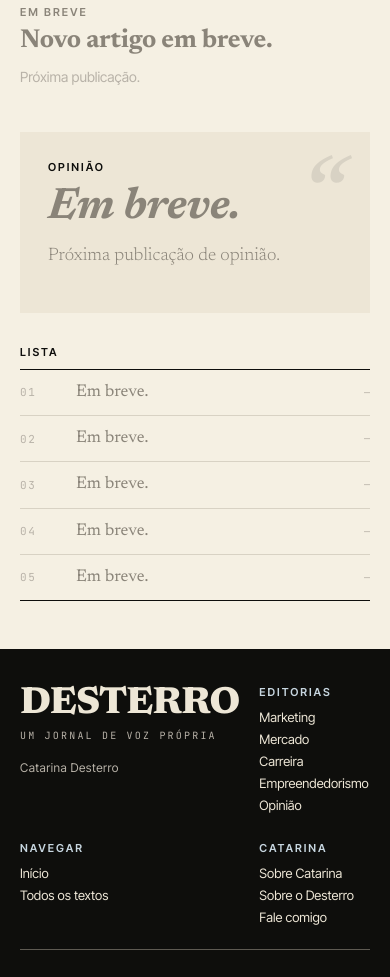
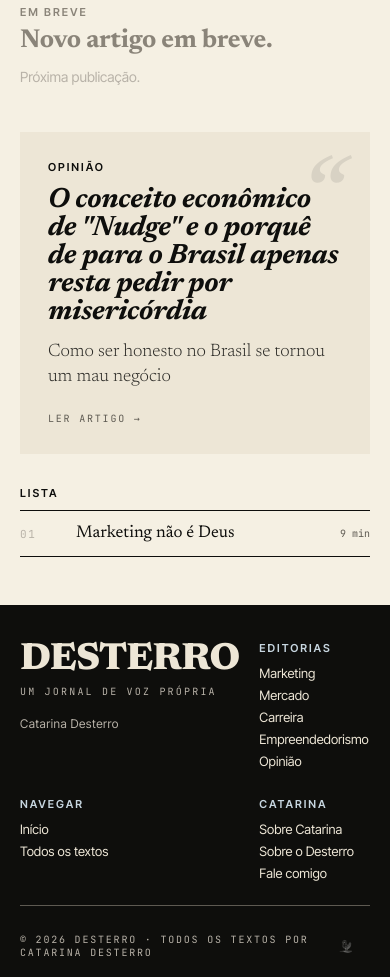
Before and after one commit to catarinaadesterro/desterro, a Next.js app: page / in a window 390 px wide. Shown: the part 2120-3097 px from the top of the page. Built offline with nearby package versions, Linux system fonts and the light colour scheme.

Commit message:
Homepage dinâmica + fix imagem mobile (cover 240px)
- Rail direito, lista e seção Opinião agora mostram artigos reais
- Todo artigo novo aparece automaticamente na home
- Mobile: hero image com altura fixa 240px e cover

https://claude.ai/code/session_01CtW76Le6pnNMz5KMmju2NP

```diff
--- a/src/app/globals.css
+++ b/src/app/globals.css
@@ -235,6 +235,13 @@ h1, h2, h3, h4, p { overflow-wrap: break-word; word-break: break-word; }
 .author-box-link > div { transition: background .15s; }
 .author-box-link:hover > div { background: var(--blue) !important; }
 
+/* Hero image: natural on desktop, fixed height on mobile */
+.hero-img img { width: 100%; height: auto; display: block; }
+@media (max-width: 640px) {
+  .hero-img { height: 240px !important; }
+  .hero-img img { height: 240px; object-fit: cover; object-position: center top; }
+}
+
 /* Mobile: ≤ 640px */
 @media (max-width: 640px) {
   .rg-3col { grid-template-columns: 1fr; }
--- a/src/app/page.tsx
+++ b/src/app/page.tsx
@@ -2,15 +2,17 @@ import { UtilityBar, FullHeader } from '@/components/Header';
 import { Footer } from '@/components/Footer';
 import { ArticleCard } from '@/components/ArticleCard';
 import { EngravedPlaceholder } from '@/components/EngravedPlaceholder';
-import { getAllArticles, getFeaturedArticle } from '@/lib/articles';
+import { getAllArticles, getFeaturedArticle, getArticlesByCategory } from '@/lib/articles';
 import Link from 'next/link';
 import Image from 'next/image';
 
 export default function HomePage() {
   const featured = getFeaturedArticle();
   const allArticles = getAllArticles();
-  // Get non-featured published articles for grid
   const gridArticles = allArticles.filter(a => !a.featured).slice(0, 3);
+  const latestOpiniao = getArticlesByCategory('opiniao')[0] ?? null;
+  const railArticles = allArticles.slice(0, 4);
+  const listaArticles = allArticles.filter(a => a.slug !== latestOpiniao?.slug).slice(0, 5);
 
   return (
     <div style={{ width: '100%', background: 'var(--paper-warm)', color: 'var(--ink)', fontFamily: 'var(--sans)' }}>
@@ -47,9 +49,9 @@ export default function HomePage() {
                     <EngravedPlaceholder height={380} corner="01" />
                   )}
                 </div>
-                {featured.coverImage && (
+                {featured.coverImage && featured.tese && (
                   <div className="hero-tese" style={{ top: 32, bottom: 'auto', maxWidth: 280, fontFamily: 'var(--serif)', fontWeight: 600, fontSize: 18, lineHeight: 1.3, border: '1px solid var(--ink)' }}>
-                    Marketing potencializa, encanta, acelera, amplifica. Mas não ressuscita o que desmorona no primeiro contato real.
+                    {featured.tese}
                     <div style={{ marginTop: 10, fontFamily: 'var(--mono)', fontSize: 9, letterSpacing: '.18em', textTransform: 'uppercase', color: 'var(--blue-ink)', fontWeight: 400 }}>Tese · destaque</div>
                   </div>
                 )}
@@ -71,20 +73,15 @@ export default function HomePage() {
         {/* RIGHT RAIL */}
         <aside className="hp-rail" style={{ borderLeft: '1px solid var(--gray-4)', paddingLeft: 24 }}>
           <div className="kicker" style={{ marginBottom: 12 }}>Em destaque</div>
-          {[1,2,3,4].map((n, i) => (
-            <div key={i} style={{ display: 'grid', gridTemplateColumns: '36px 1fr', gap: 12, padding: '14px 0', borderTop: i === 0 ? '1px solid var(--ink)' : '1px solid var(--gray-5)' }}>
-              <div style={{ fontFamily: 'var(--serif)', fontStyle: 'italic', fontWeight: 400, fontSize: 28, lineHeight: 1, color: 'var(--gray-3)' }}>{String(n).padStart(2,'0')}</div>
+          {railArticles.map((a, i) => (
+            <Link key={a.slug} href={`/${a.category}/${a.slug}`} style={{ textDecoration: 'none', color: 'inherit', display: 'grid', gridTemplateColumns: '36px 1fr', gap: 12, padding: '14px 0', borderTop: i === 0 ? '1px solid var(--ink)' : '1px solid var(--gray-5)' }}>
+              <div style={{ fontFamily: 'var(--serif)', fontStyle: 'italic', fontWeight: 400, fontSize: 28, lineHeight: 1, color: 'var(--gray-3)' }}>{String(i + 1).padStart(2,'0')}</div>
               <div>
-                <div className="kicker" style={{ color: 'var(--gray-3)', fontSize: 10, marginBottom: 4 }}>Em breve</div>
-                <div style={{ fontFamily: 'var(--serif)', fontWeight: 600, fontSize: 16, lineHeight: 1.25, color: 'var(--gray-3)' }}>Próxima publicação.</div>
+                <div className="kicker" style={{ color: 'var(--blue)', fontSize: 10, marginBottom: 4 }}>{a.category}</div>
+                <div style={{ fontFamily: 'var(--serif)', fontWeight: 600, fontSize: 16, lineHeight: 1.25 }}>{a.title}</div>
               </div>
-            </div>
+            </Link>
           ))}
-          <div style={{ marginTop: 28 }}>
-            <EngravedPlaceholder height={180} label="Em breve" corner="—" />
-            <div className="kicker" style={{ marginTop: 12, color: 'var(--gray-3)' }}>Em breve</div>
-            <div style={{ fontFamily: 'var(--serif)', fontWeight: 600, fontSize: 18, lineHeight: 1.2, marginTop: 6, color: 'var(--gray-3)' }}>Próxima publicação.</div>
-          </div>
         </aside>
       </section>
 
@@ -110,23 +107,30 @@ export default function HomePage() {
       <section className="rg-2col sec" style={{ padding: '44px var(--px) 0' }}>
         <article style={{ background: 'var(--paper)', padding: 28, position: 'relative' }}>
           <div className="kicker" style={{ marginBottom: 12 }}>Opinião</div>
-          <h2 style={{ fontFamily: 'var(--serif)', fontWeight: 700, fontStyle: 'italic', fontSize: 44, lineHeight: 1, margin: '0 0 14px', letterSpacing: '-.01em', color: 'var(--gray-3)' }}>
-            Em breve.
-          </h2>
-          <p style={{ fontFamily: 'var(--serif)', fontWeight: 300, fontSize: 18, lineHeight: 1.4, margin: '0 0 16px', maxWidth: 560, color: 'var(--gray-3)' }}>
-            Próxima publicação de opinião.
-          </p>
+          {latestOpiniao ? (
+            <Link href={`/${latestOpiniao.category}/${latestOpiniao.slug}`} style={{ textDecoration: 'none', color: 'inherit', display: 'block' }}>
+              <h2 style={{ fontFamily: 'var(--serif)', fontWeight: 700, fontStyle: 'italic', fontSize: 'clamp(28px, 3vw, 44px)', lineHeight: 1, margin: '0 0 14px', letterSpacing: '-.01em' }}>
+                {latestOpiniao.title}
+              </h2>
+              <p style={{ fontFamily: 'var(--serif)', fontWeight: 300, fontSize: 18, lineHeight: 1.4, margin: '0 0 16px', maxWidth: 560, color: 'var(--gray-1)' }}>
+                {latestOpiniao.subtitle}
+              </p>
+              <span className="mono" style={{ fontSize: 10, letterSpacing: '.18em', textTransform: 'uppercase', color: 'var(--gray-2)' }}>Ler artigo →</span>
+            </Link>
+          ) : (
+            <h2 style={{ fontFamily: 'var(--serif)', fontWeight: 700, fontStyle: 'italic', fontSize: 44, lineHeight: 1, margin: '0 0 14px', letterSpacing: '-.01em', color: 'var(--gray-3)' }}>Em breve.</h2>
+          )}
           <div style={{ position: 'absolute', right: 28, top: 28, fontFamily: 'var(--serif)', fontStyle: 'italic', fontWeight: 400, fontSize: 110, lineHeight: .8, color: 'var(--gray-5)' }}>&ldquo;</div>
         </article>
         <article>
           <div className="kicker" style={{ marginBottom: 10 }}>Lista</div>
           <div style={{ borderTop: '1px solid var(--ink)', borderBottom: '1px solid var(--ink)' }}>
-            {[1,2,3,4,5].map((n, i) => (
-              <div key={i} style={{ display: 'grid', gridTemplateColumns: '44px 1fr auto', gap: 12, padding: '12px 0', borderTop: i === 0 ? 0 : '1px solid var(--gray-5)', alignItems: 'center' }}>
-                <span className="mono" style={{ fontSize: 11, letterSpacing: '.15em', color: 'var(--gray-4)' }}>{String(n).padStart(2,'0')}</span>
-                <span style={{ fontFamily: 'var(--serif)', fontSize: 17, lineHeight: 1.25, color: 'var(--gray-3)' }}>Em breve.</span>
-                <span className="mono" style={{ fontSize: 10, color: 'var(--gray-4)' }}>—</span>
-              </div>
+            {listaArticles.map((a, i) => (
+              <Link key={a.slug} href={`/${a.category}/${a.slug}`} style={{ textDecoration: 'none', color: 'inherit', display: 'grid', gridTemplateColumns: '44px 1fr auto', gap: 12, padding: '12px 0', borderTop: i === 0 ? 'none' : '1px solid var(--gray-5)', alignItems: 'center' }}>
+                <span className="mono" style={{ fontSize: 11, letterSpacing: '.15em', color: 'var(--gray-4)' }}>{String(i + 1).padStart(2,'0')}</span>
+                <span style={{ fontFamily: 'var(--serif)', fontSize: 17, lineHeight: 1.25 }}>{a.title}</span>
+                <span className="mono" style={{ fontSize: 10, color: 'var(--gray-2)' }}>{a.readTime}</span>
+              </Link>
             ))}
           </div>
         </article>
```
